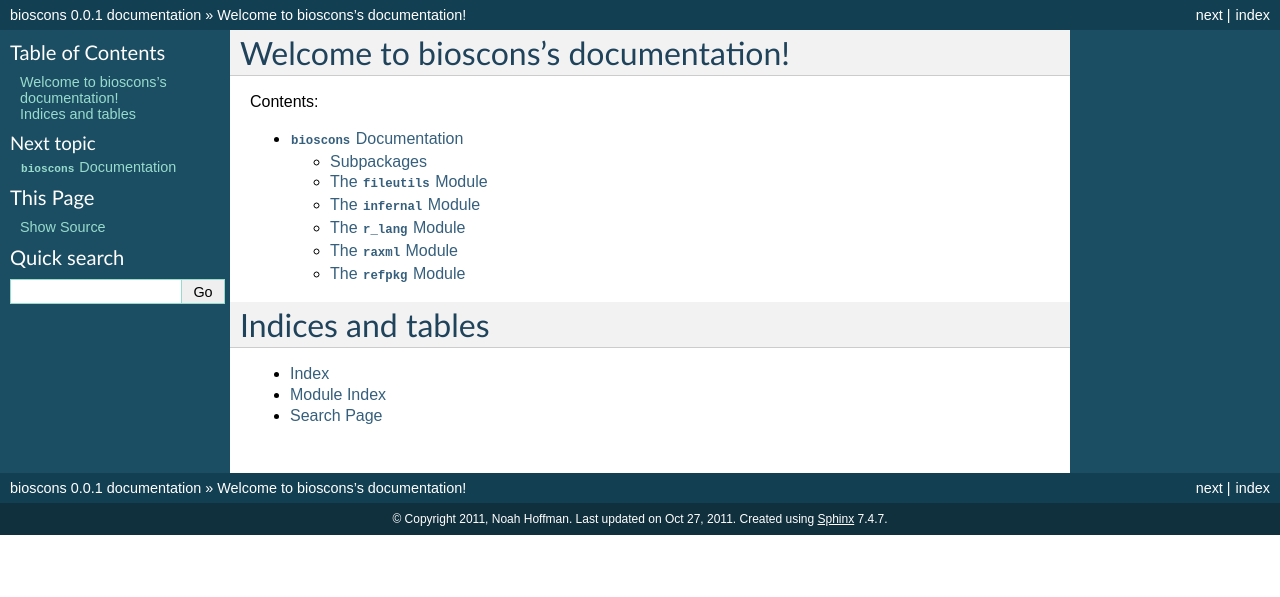
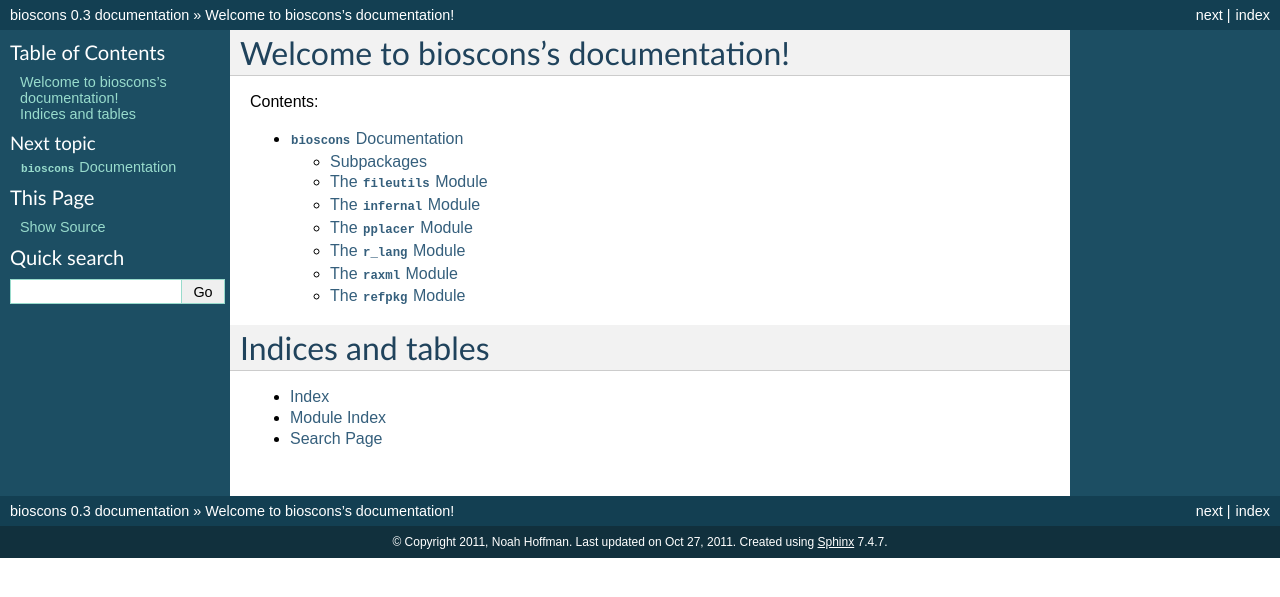
Before and after one commit to nhoffman/bioscons, a Sphinx documentation site: the page built from docs/index.rst, in a window 1280 px wide. Shown: the top 597 px of the page. Built offline with Sphinx 7.4.7, drawn with Linux system fonts in a browser that asks for light colours.

Commit message:
update docs

```diff
--- a/docs/bioscons.rst
+++ b/docs/bioscons.rst
@@ -20,6 +20,14 @@
 --------------------------
 
 .. automodule:: bioscons.infernal
+    :members:
+    :undoc-members:
+    :show-inheritance:
+
+The :mod:`pplacer` Module
+--------------------------
+
+.. automodule:: bioscons.pplacer
     :members:
     :undoc-members:
     :show-inheritance:
--- a/docs/conf.py
+++ b/docs/conf.py
@@ -58,9 +58,9 @@
 # built documents.
 #
 # The short X.Y version.
-version = '0.0.1'
+version = '0.3'
 # The full version, including alpha/beta/rc tags.
-release = '0.0.1'
+release = '0.3'
 
 # The language for content autogenerated by Sphinx. Refer to documentation
 # for a list of supported languages.
```
Also changed, not shown: 1 other file.
